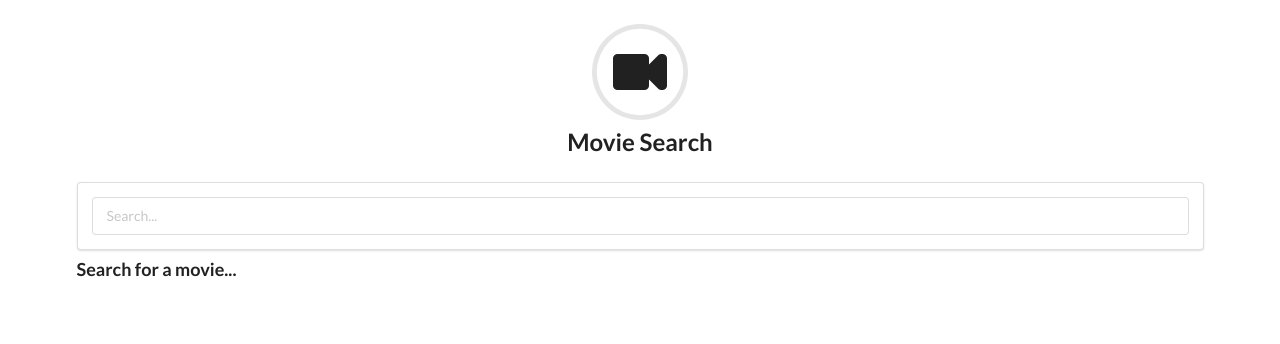
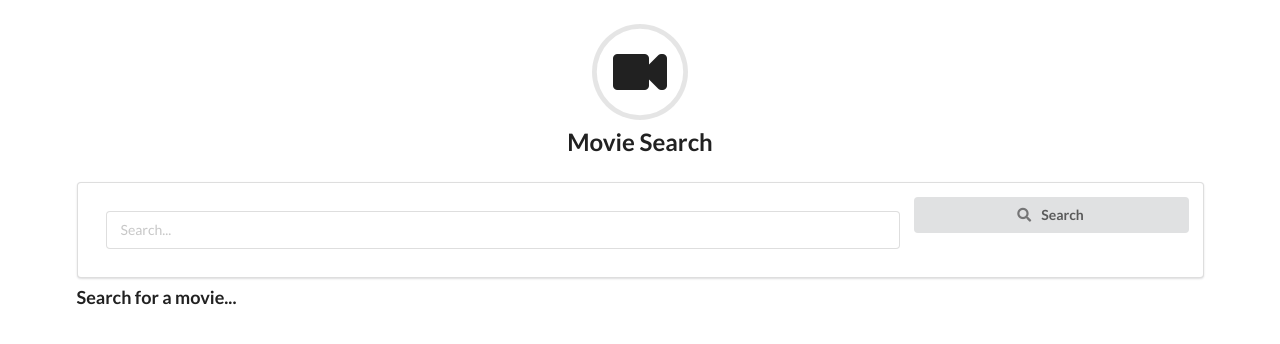
Before and after one commit to LeroyAdonis/movie-search, a React (Create React App) app: page / in a window 1280 px wide. Shown: the top 344 px of the page. Built offline with nearby package versions, Linux system fonts and the light colour scheme.

Commit message:
Added search button

```diff
--- a/src/App.js
+++ b/src/App.js
@@ -17,7 +17,8 @@ class App extends Component {
     const response = await moviesApi.get("/search/movie", {
       params: {
         api_key: KEY,
-        query: term
+        query: term,
+        adult: false
       }
     });
 
--- /dev/null
+++ b/src/components/SearchBar.css
@@ -0,0 +1,3 @@
+.npt {
+  padding: 0px !important;
+}
--- a/src/components/SearchBar.js
+++ b/src/components/SearchBar.js
@@ -1,4 +1,5 @@
 import React, { Component } from "react";
+import "./SearchBar.css";
 
 class SearchBar extends Component {
   state = { term: "" };
@@ -13,14 +14,21 @@ class SearchBar extends Component {
     return (
       <div style={{ marginBottom: "20px" }} className="ui segment container">
         <form onSubmit={this.onFormSubmit} className="ui form">
-          <div className="field">
+          <div className="ui stackable grid field">
+            <div className="twelve wide column">
               <input
-              className="fluid"
                 value={this.state.term}
                 onChange={e => this.setState({ term: e.target.value })}
                 type="text"
                 placeholder="Search..."
               />
+            </div>
+            <div className="four wide column npt">
+              <button class="fluid ui button">
+                <i onClick={this.onFormSubmit} className="ui icon search" />{" "}
+                Search
+              </button>
+            </div>
           </div>
         </form>
       </div>
```
Lines whose indentation alone changed are shown as unchanged.
